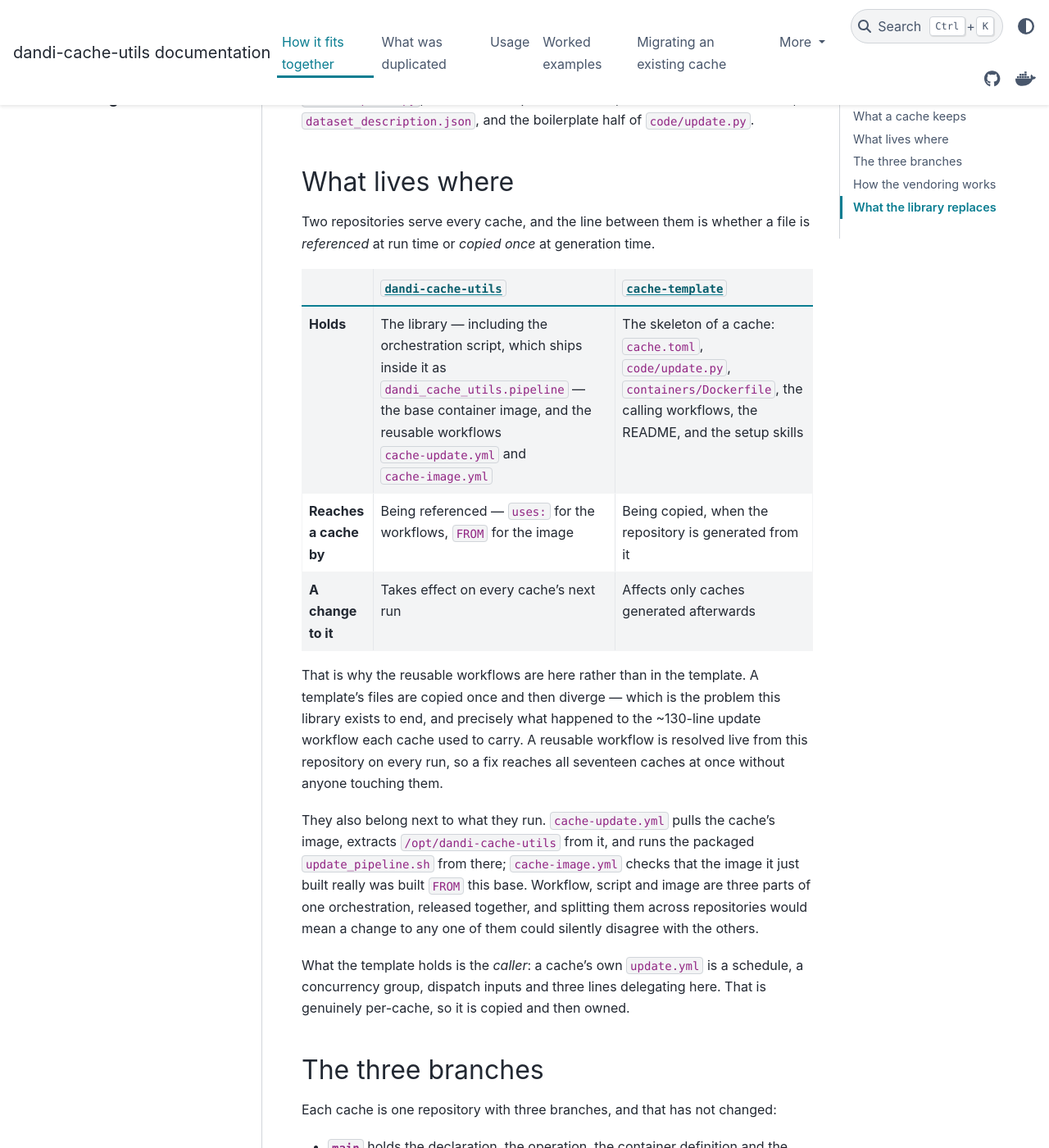
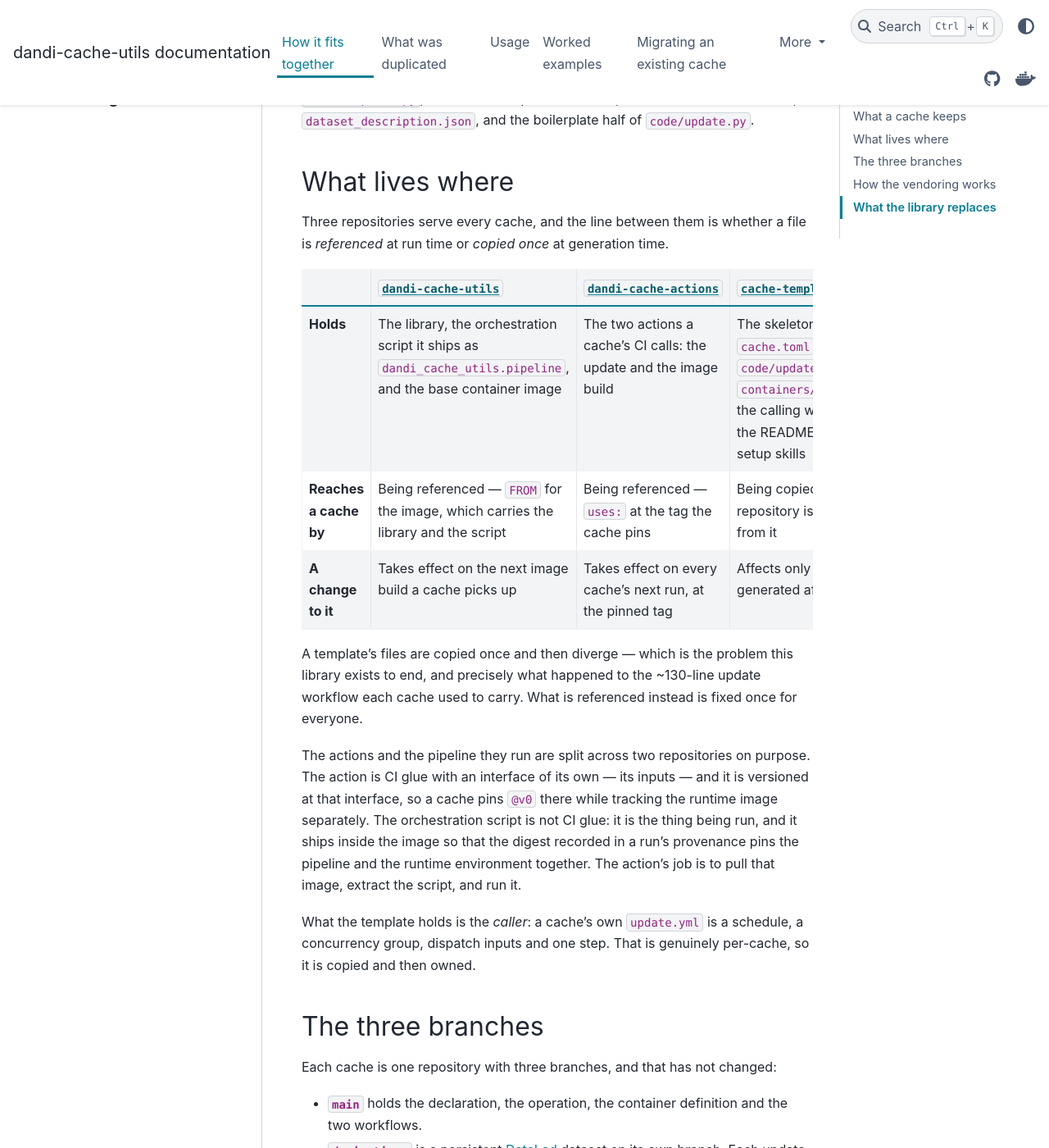
Before and after one commit to dandi-cache/dandi-cache-utils, a Sphinx documentation site: the page built from docs/overview/index.md, in a window 1280 px wide and 1400 px high, scrolled down 500 px. Shown: the whole window at 82% size. Built offline with Sphinx 7.4.7 and the PyData theme 0.15.4, drawn with Linux system fonts in a browser that asks for light colours.

Commit message:
Move the cache CI to dandi-cache-actions
`cache-update.yml` and `cache-image.yml` were reusable workflows in a library
repository, which was the wrong home twice over: they are CI glue rather than
library code, and a reusable workflow cannot be listed on the Marketplace, so
nobody could find or vendor them the way an action is found and vendored. They
are composite actions in dandi-cache/dandi-cache-actions#1 now, versioned at
their own interface, so a cache pins `@v0` there while tracking the runtime
image separately.

What stays here is what is actually being run: the orchestration script, which
ships inside the package and inside the image, so the digest recorded in a run's
provenance pins the pipeline and the runtime environment together. The action's
job is to pull that image, extract the script and run it.

The documentation's "what lives where" split now has three columns rather than
two, and the usage and migration pages show the caller as a step rather than a
job, with its secrets passed by name -- a composite action cannot read
`secrets.*`, which also ends the `secrets: inherit` that handed over every
secret a cache repository has.

Co-Authored-By: Claude Opus 5 <noreply@anthropic.com>
Claude-Session: https://claude.ai/code/session_01By6NDx4JVHhLh6e4mNHR4m

```diff
--- a/docs/overview/index.md
+++ b/docs/overview/index.md
@@ -20,31 +20,28 @@ of `code/update.py`.
 
 ## What lives where
 
-Two repositories serve every cache, and the line between them is whether a file is *referenced* at
-run time or *copied once* at generation time.
+Three repositories serve every cache, and the line between them is whether a file is *referenced*
+at run time or *copied once* at generation time.
 
-| | [`dandi-cache-utils`](https://github.com/dandi-cache/dandi-cache-utils) | [`cache-template`](https://github.com/dandi-cache/cache-template) |
-|---|---|---|
-| **Holds** | The library — including the orchestration script, which ships inside it as `dandi_cache_utils.pipeline` — the base container image, and the reusable workflows `cache-update.yml` and `cache-image.yml` | The skeleton of a cache: `cache.toml`, `code/update.py`, `containers/Dockerfile`, the calling workflows, the README, and the setup skills |
-| **Reaches a cache by** | Being referenced — `uses:` for the workflows, `FROM` for the image | Being copied, when the repository is generated from it |
-| **A change to it** | Takes effect on every cache's next run | Affects only caches generated afterwards |
+| | [`dandi-cache-utils`](https://github.com/dandi-cache/dandi-cache-utils) | [`dandi-cache-actions`](https://github.com/dandi-cache/dandi-cache-actions) | [`cache-template`](https://github.com/dandi-cache/cache-template) |
+|---|---|---|---|
+| **Holds** | The library, the orchestration script it ships as `dandi_cache_utils.pipeline`, and the base container image | The two actions a cache's CI calls: the update and the image build | The skeleton of a cache: `cache.toml`, `code/update.py`, `containers/Dockerfile`, the calling workflows, the README, and the setup skills |
+| **Reaches a cache by** | Being referenced — `FROM` for the image, which carries the library and the script | Being referenced — `uses:` at the tag the cache pins | Being copied, when the repository is generated from it |
+| **A change to it** | Takes effect on the next image build a cache picks up | Takes effect on every cache's next run, at the pinned tag | Affects only caches generated afterwards |
 
-That is why the reusable workflows are here rather than in the template. A template's files are
-copied once and then diverge — which is the problem this library exists to end, and precisely what
-happened to the ~130-line update workflow each cache used to carry. A reusable workflow is resolved
-live from this repository on every run, so a fix reaches all seventeen caches at once without
-anyone touching them.
+A template's files are copied once and then diverge — which is the problem this library exists to
+end, and precisely what happened to the ~130-line update workflow each cache used to carry. What is
+referenced instead is fixed once for everyone.
 
-They also belong next to what they run. `cache-update.yml` pulls the cache's image, extracts
-`/opt/dandi-cache-utils` from it, and runs the packaged `update_pipeline.sh` from there;
-`cache-image.yml`
-checks that the image it just built really was built `FROM` this base. Workflow, script and image
-are three parts of one orchestration, released together, and splitting them across repositories
-would mean a change to any one of them could silently disagree with the others.
+The actions and the pipeline they run are split across two repositories on purpose. The action is
+CI glue with an interface of its own — its inputs — and it is versioned at that interface, so a
+cache pins `@v0` there while tracking the runtime image separately. The orchestration script is not
+CI glue: it is the thing being run, and it ships inside the image so that the digest recorded in a
+run's provenance pins the pipeline and the runtime environment together. The action's job is to
+pull that image, extract the script, and run it.
 
 What the template holds is the *caller*: a cache's own `update.yml` is a schedule, a concurrency
-group, dispatch inputs and three lines delegating here. That is genuinely per-cache, so it is
-copied and then owned.
+group, dispatch inputs and one step. That is genuinely per-cache, so it is copied and then owned.
 
 ## The three branches
 
```
Also changed, not shown: CHANGELOG.md (+3 -2 lines), docs/duplication/index.md (+1 -1 lines), docs/migration/index.md (+10 -5 lines), docs/usage/index.md (+13 -5 lines), 2 other files.
